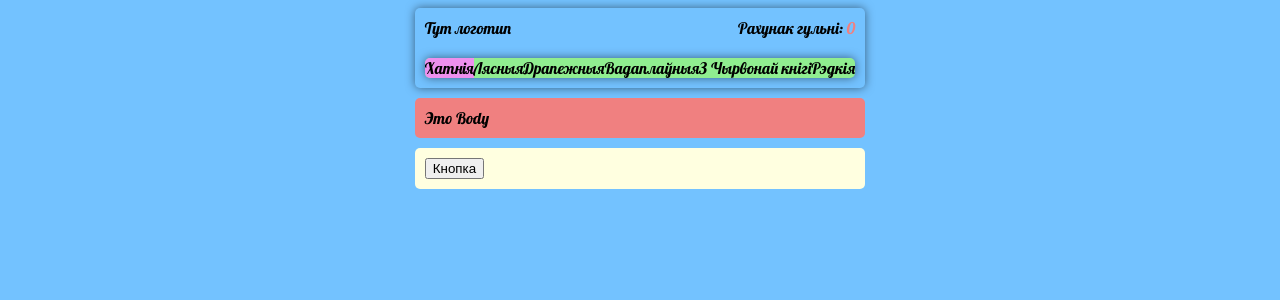
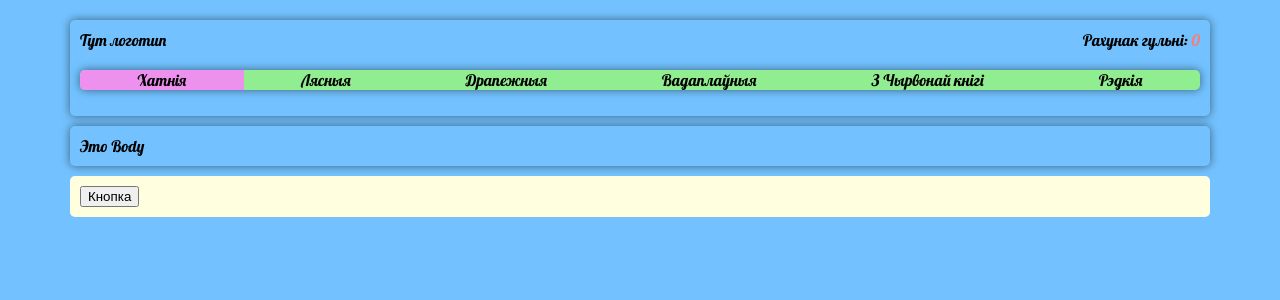
Before and after one commit to torkhau/songbird, a React app: page / in a window 1280 px wide. Shown: the top 300 px of the page. Built offline with nearby package versions, Linux system fonts and the light colour scheme.

Commit message:
work with styles

```diff
--- a/public/index.html
+++ b/public/index.html
@@ -2,10 +2,11 @@
 <head>
   <meta charset="UTF-8">
   <meta name="viewport" content="width=device-width, initial-scale=1.0">
+  <link rel="stylesheet" href="style.css">
   <title>Песні птушак</title>
 </head>
-<body style="background-color: #73C2FF">
-  <div id="root"></div>
+<body>
+  <div id="root" class="container"></div>
   <noscript>
     Каб запусціь вэб-прыкдаданне трэба уключыць JavaScript у наладах браузера
   </noscript>
--- /dev/null
+++ b/public/style.css
@@ -0,0 +1,16 @@
+body {
+  background-color: #73C2FF;
+}
+
+@media (min-width: 1200px){
+  .container {
+    max-width: 1140px;
+  }
+}
+.container {
+  width: 100%;
+  margin-top: 20px;
+  margin-bottom: 0;
+  margin-left: auto;
+  margin-right: auto;
+}
--- a/src/App.css
+++ b/src/App.css
@@ -1,10 +1,6 @@
 @import url('https://fonts.googleapis.com/css2?family=Balsamiq+Sans&family=Lobster&family=Pacifico&display=swap');
 
 .App {
-  width: fit-content;
-  /* background-color: lightskyblue; */
   margin: 0 auto;
-  /* border-radius: 10px; */
-  /* border: 1px solid; */
   font-family: 'Lobster', cursive, 'Balsamiq Sans', cursive, 'Pacifico', cursive;
 }
--- a/src/Body/Body.css
+++ b/src/Body/Body.css
@@ -1,8 +1,7 @@
 .Body {
-  background-color: lightcoral;
   margin-bottom: 10px;
   display: block;
   padding: 10px;
   border-radius: 5px;
-  transition: border, box-shadow .3s;
+  box-shadow: 0 0 10px rgba(0, 0, 0, 0.5);
 }
--- a/src/components/Menu/Menu.css
+++ b/src/components/Menu/Menu.css
@@ -4,19 +4,20 @@
 
 .Menu ul {
   list-style: none;
-  margin: 0;
   padding: 0;
   background-color: lightgreen;
   border-radius: 5px;
   box-shadow: 0 0 10px rgba(0, 0, 0, 0.5);
   justify-content: space-between;
+  flex-wrap: wrap;
   display: flex;
+  flex: auto;
   overflow: hidden;
 }
 
 .Menu li {
-  display: inline-block;
-
+  flex: auto;
+  text-align: center;
 }
 
 .active {
```
